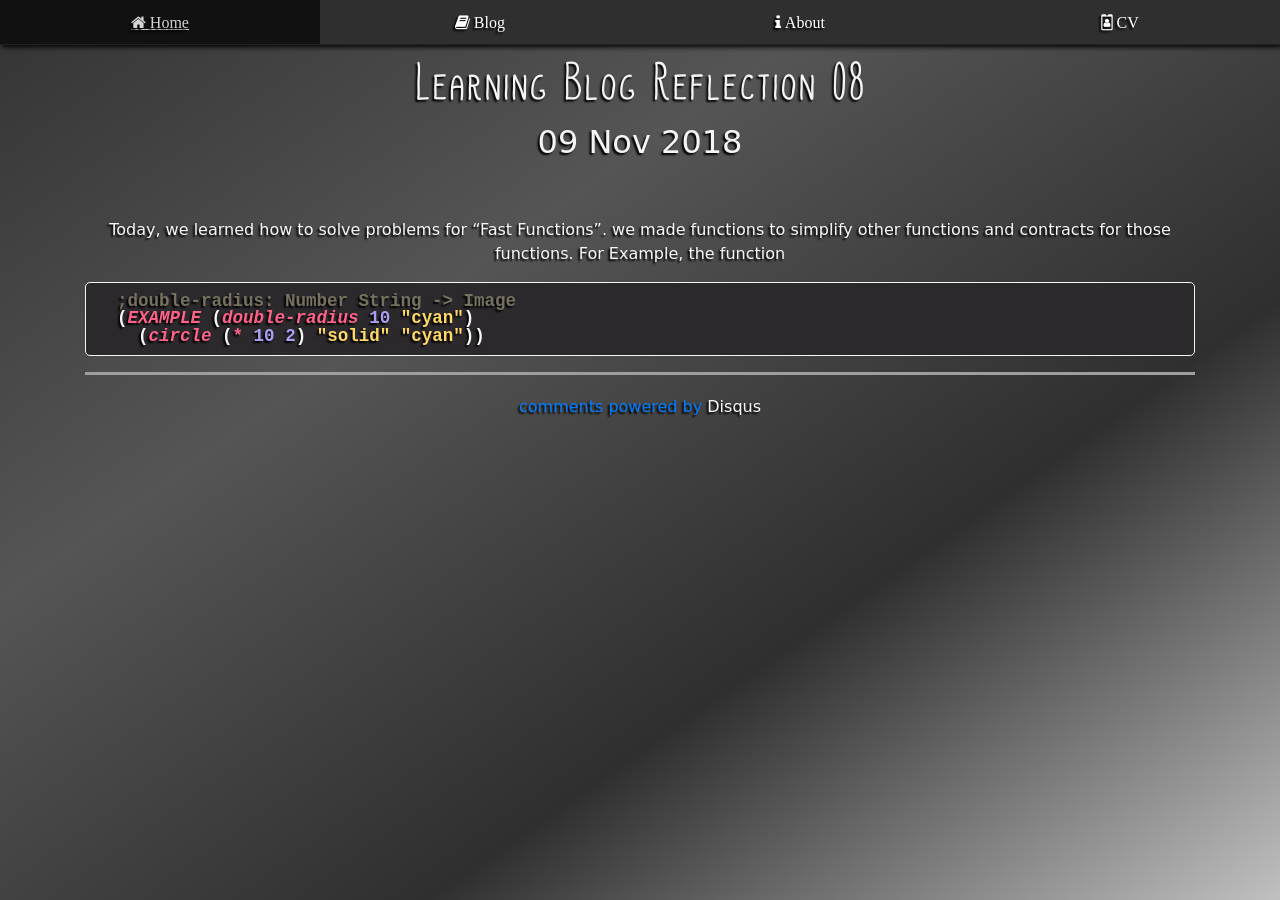
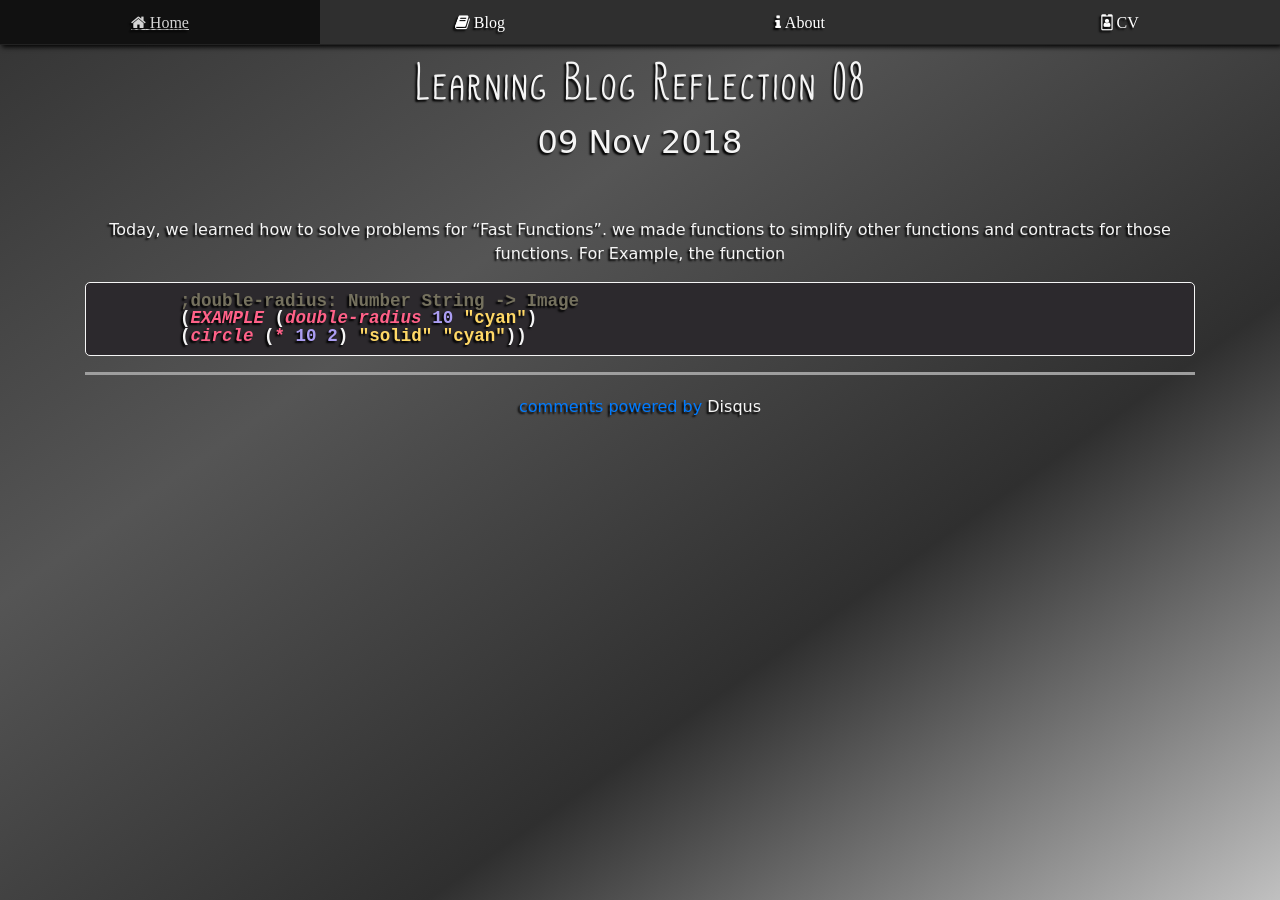
Before and after one commit to lemueldls/lemueld6200.github.io, a Jekyll site: the page built from _posts/2018-11-09-learning-blog-reflection-08.md, in a window 1280 px wide. Built offline with Jekyll 4.4.1, drawn with Linux system fonts in a browser that asks for light colours; comment, search, counter and statistics services are not loaded; grey boxes are pictures that could not be loaded.

Commit message:
Update 2018-11-09-learning-blog-reflection-08.md

````diff
--- a/_posts/2018-11-09-learning-blog-reflection-08.md
+++ b/_posts/2018-11-09-learning-blog-reflection-08.md
@@ -5,8 +5,8 @@
 ---
 Today, we  learned how to solve problems for "Fast Functions".   we made functions to simplify other functions and contracts for those functions.
 For Example, the function
-```racket
-  ;double-radius: Number String -> Image
-  (EXAMPLE (double-radius 10 "cyan")
-    (circle (* 10 2) "solid" "cyan"))
+```scheme
+	;double-radius: Number String -> Image
+	(EXAMPLE (double-radius 10 "cyan")
+	(circle (* 10 2) "solid" "cyan"))
 ```
````
